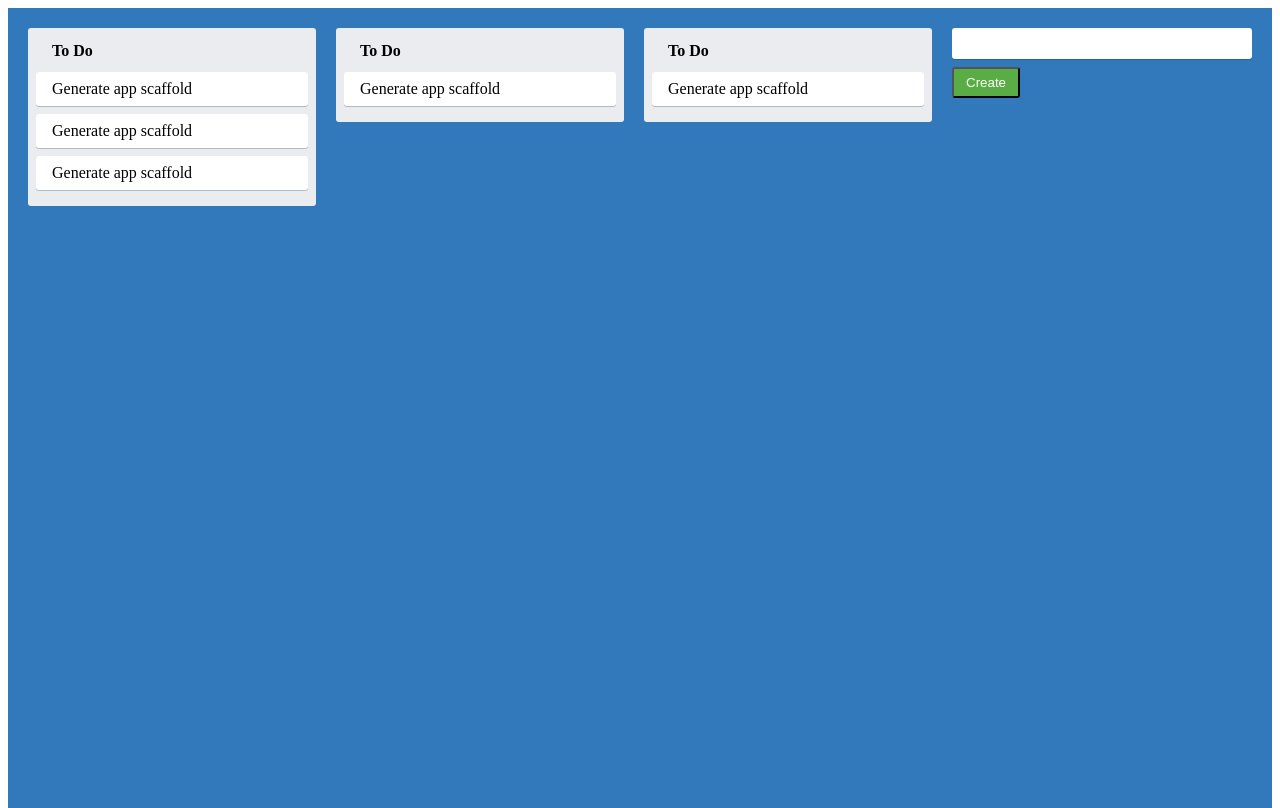
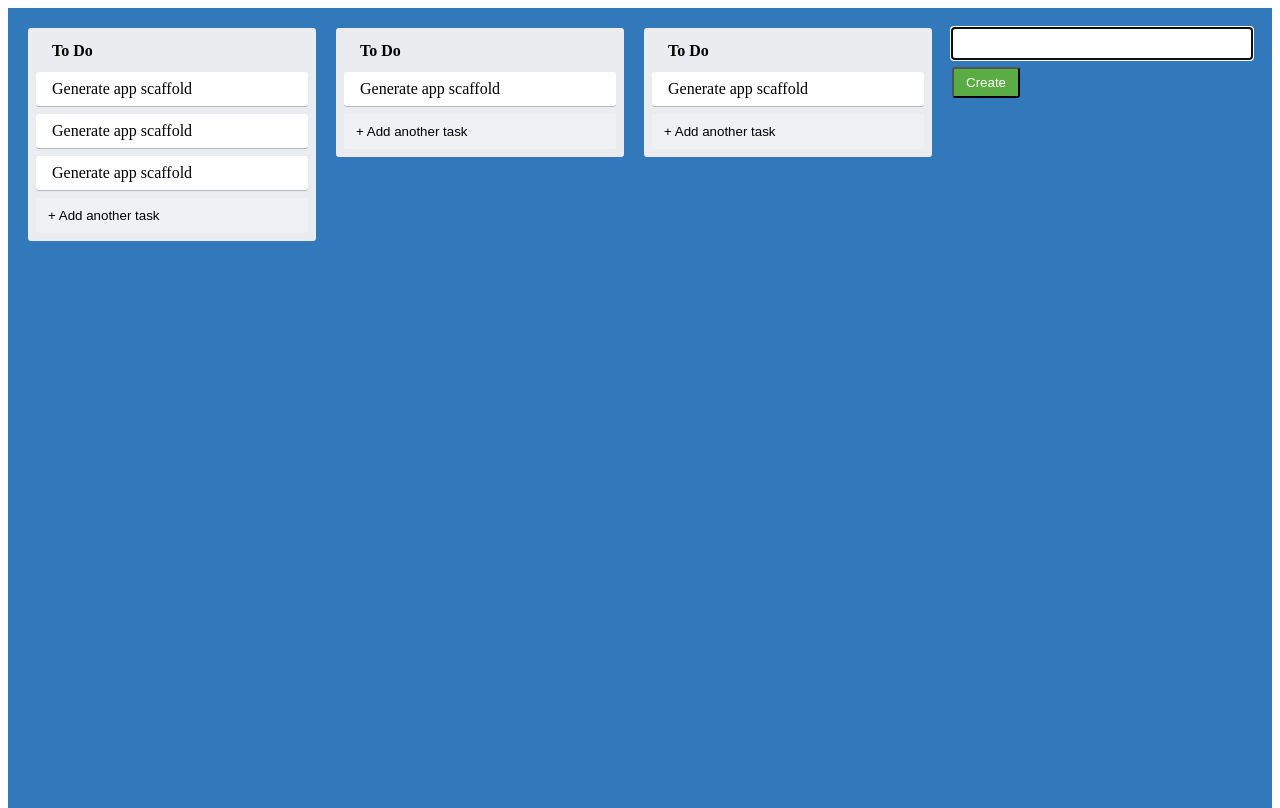
Before and after one commit to sharansharma94/trello-clone, a React (Create React App) app: page / in a window 1280 px wide. Both pictures are taken after a click on the button "+ Add Another list". Built offline with nearby package versions, Linux system fonts and the light colour scheme.

Commit message:
State and context added

```diff
--- a/src/Column.tsx
+++ b/src/Column.tsx
@@ -1,3 +1,4 @@
+import AddNewItem from "./AddNewItem";
 import { ColumnContainer, ColumnTitle } from "./styles";
 
 interface ColumnProps {
@@ -11,6 +12,11 @@ export const Column = ({
     <ColumnContainer>
       <ColumnTitle>{text}</ColumnTitle>
       {children}
+      <AddNewItem
+        toggleButtonText="+ Add another task"
+        onAdd={console.log}
+        dark
+      ></AddNewItem>
     </ColumnContainer>
   );
 };
--- a/src/NewItemForm.tsx
+++ b/src/NewItemForm.tsx
@@ -1,4 +1,5 @@
 import { useState } from "react";
+import useFocus from "./hooks/useFocus";
 import { NewItemButton, NewItemFormContainer, NewItemInput } from "./styles";
 
 interface NewItemFormProps {
@@ -6,9 +7,14 @@ interface NewItemFormProps {
 }
 export default function NewItemForm({ onAdd }: NewItemFormProps) {
   const [text, setText] = useState("");
+  const focus = useFocus();
   return (
     <NewItemFormContainer>
-      <NewItemInput value={text} onChange={(e) => setText(e.target.value)} />
+      <NewItemInput
+        ref={focus}
+        value={text}
+        onChange={(e) => setText(e.target.value)}
+      />
       <NewItemButton onClick={() => onAdd(text)}>Create</NewItemButton>
     </NewItemFormContainer>
   );
--- /dev/null
+++ b/src/hooks/useFocus.ts
@@ -0,0 +1,9 @@
+import React, { useEffect, useRef } from "react";
+
+export default function useFocus() {
+  const ref = useRef<HTMLInputElement>(null);
+  useEffect(() => {
+    ref.current?.focus();
+  });
+  return ref;
+}
```
Also changed, not shown: src/AppStateContext.tsx (added, +31 -0 lines).
